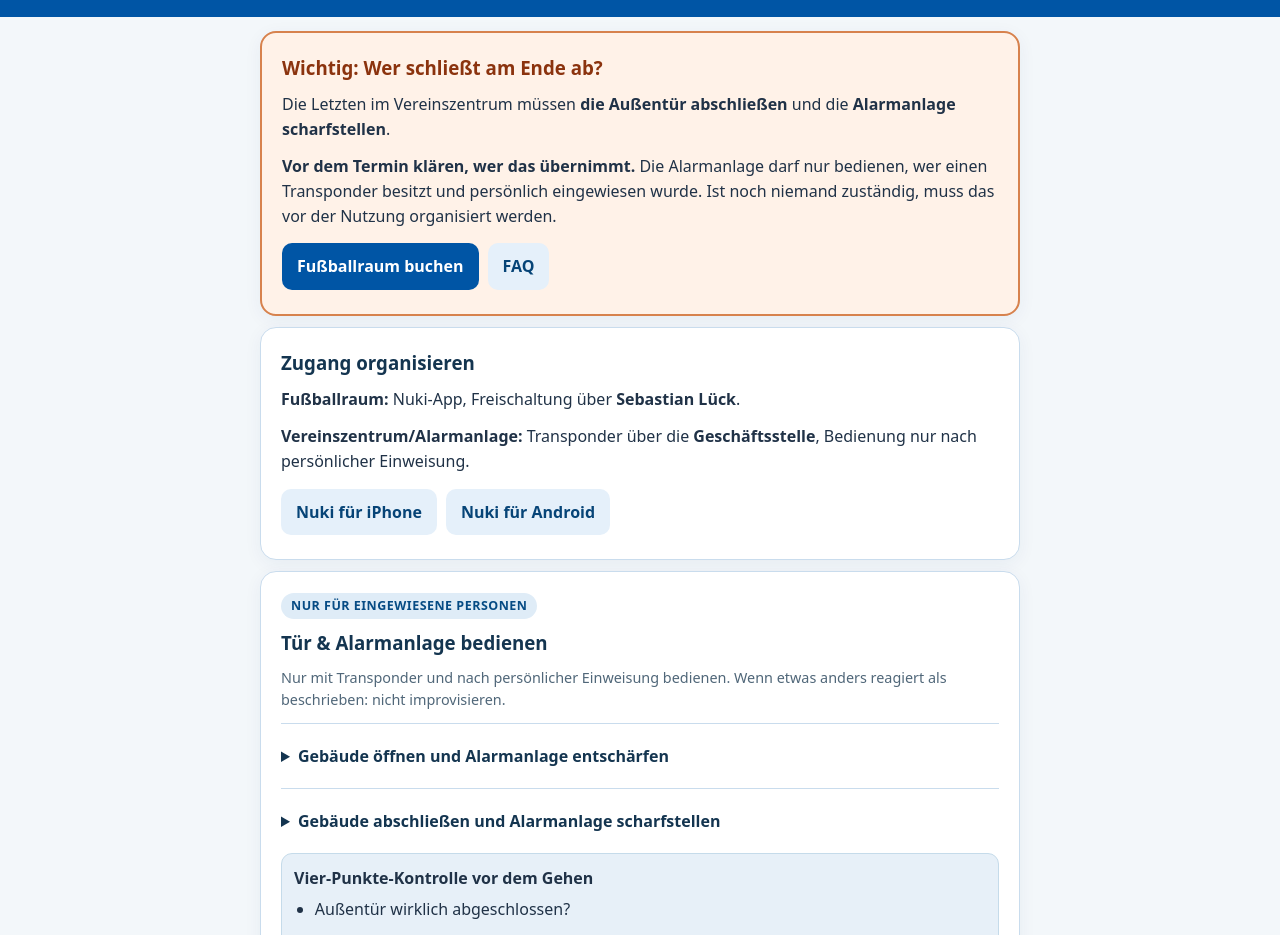
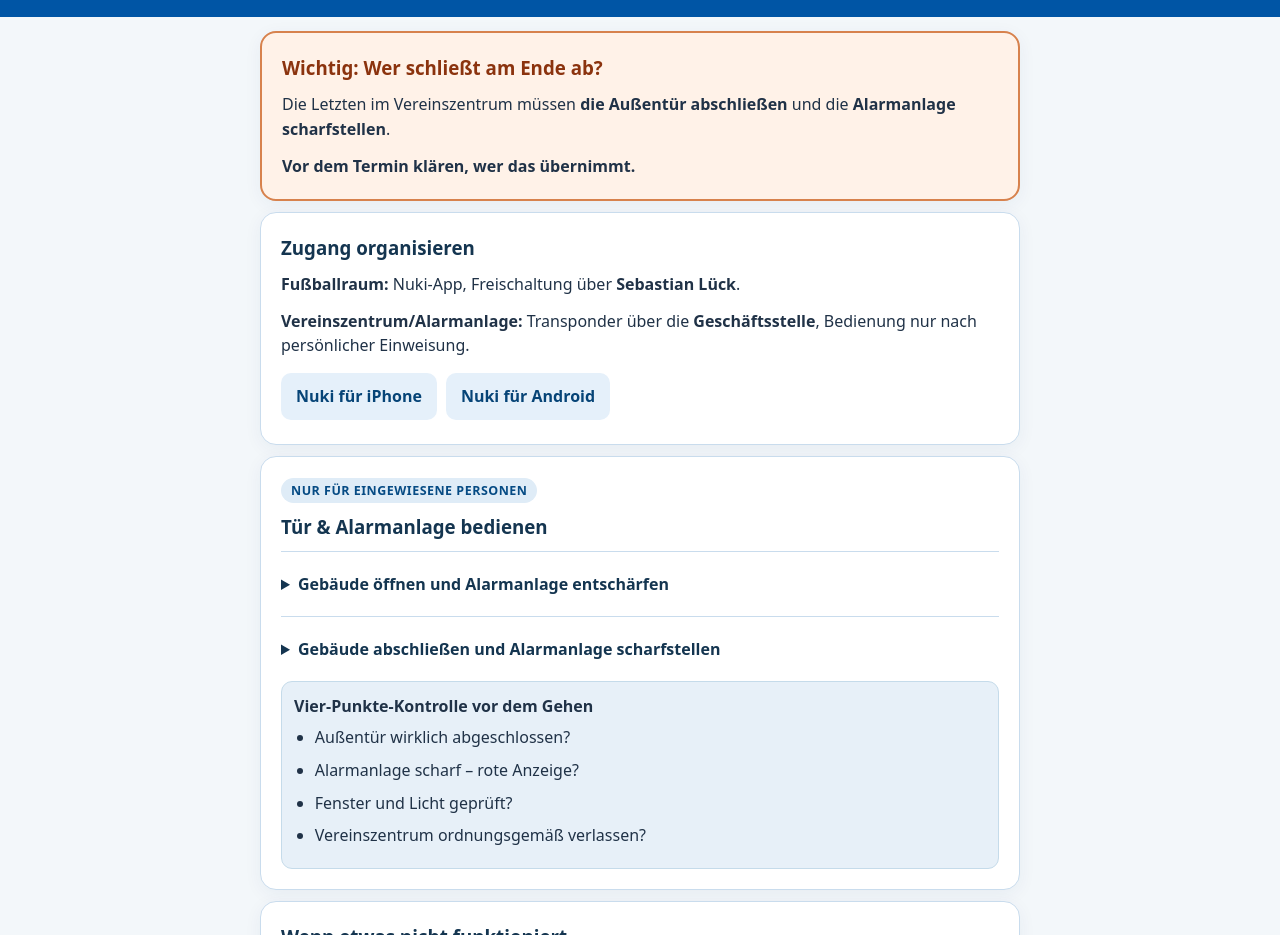
Before and after one commit to kuhfi/tusberne-infoboard, a plain HTML site: page files/vereinszentrum-alarmanlage.html in a window 1280 px wide. Shown: the part 165-1100 px from the top of the page. Drawn offline with Linux system fonts and the light colour scheme.

Commit message:
Trim redundant alarm guide text and remove marked navigation buttons

```diff
--- a/files/vereinszentrum-alarmanlage.html
+++ b/files/vereinszentrum-alarmanlage.html
@@ -25,8 +25,7 @@ main{max-width:792px;margin:auto;padding:14px 16px 28px}.card{background:#fff;bo
 <section class="card urgent" aria-labelledby="vorab">
 <h2 id="vorab">Wichtig: Wer schließt am Ende ab?</h2>
 <p>Die Letzten im Vereinszentrum müssen <strong>die Außentür abschließen</strong> und die <strong>Alarmanlage scharfstellen</strong>.</p>
-<p><strong>Vor dem Termin klären, wer das übernimmt.</strong> Die Alarmanlage darf nur bedienen, wer einen Transponder besitzt und persönlich eingewiesen wurde. Ist noch niemand zuständig, muss das vor der Nutzung organisiert werden.</p>
-<div class="actions"><a class="btn" href="https://script.google.com/macros/s/AKfycbxqi0Pqy_K-JkB2-KDikEWasK3AU9-U-Co0wOe7UQlb3z5X4lxayh7HtOFhATkNGeQ/exec" target="_blank" rel="noopener noreferrer">Fußballraum buchen</a><a class="btn secondary" href="../faq/#organisation">FAQ</a></div>
+<p><strong>Vor dem Termin klären, wer das übernimmt.</strong></p>
 </section>
 <section class="card" aria-labelledby="zugang">
 <h2 id="zugang">Zugang organisieren</h2>
@@ -40,7 +39,6 @@ main{max-width:792px;margin:auto;padding:14px 16px 28px}.card{background:#fff;bo
 <section class="card" aria-labelledby="bedienung">
 <span class="pill">Nur für eingewiesene Personen</span>
 <h2 id="bedienung">Tür &amp; Alarmanlage bedienen</h2>
-<p class="small">Nur mit Transponder und nach persönlicher Einweisung bedienen. Wenn etwas anders reagiert als beschrieben: nicht improvisieren.</p>
 <details>
 <summary>Gebäude öffnen und Alarmanlage entschärfen</summary>
 <ol>
```
